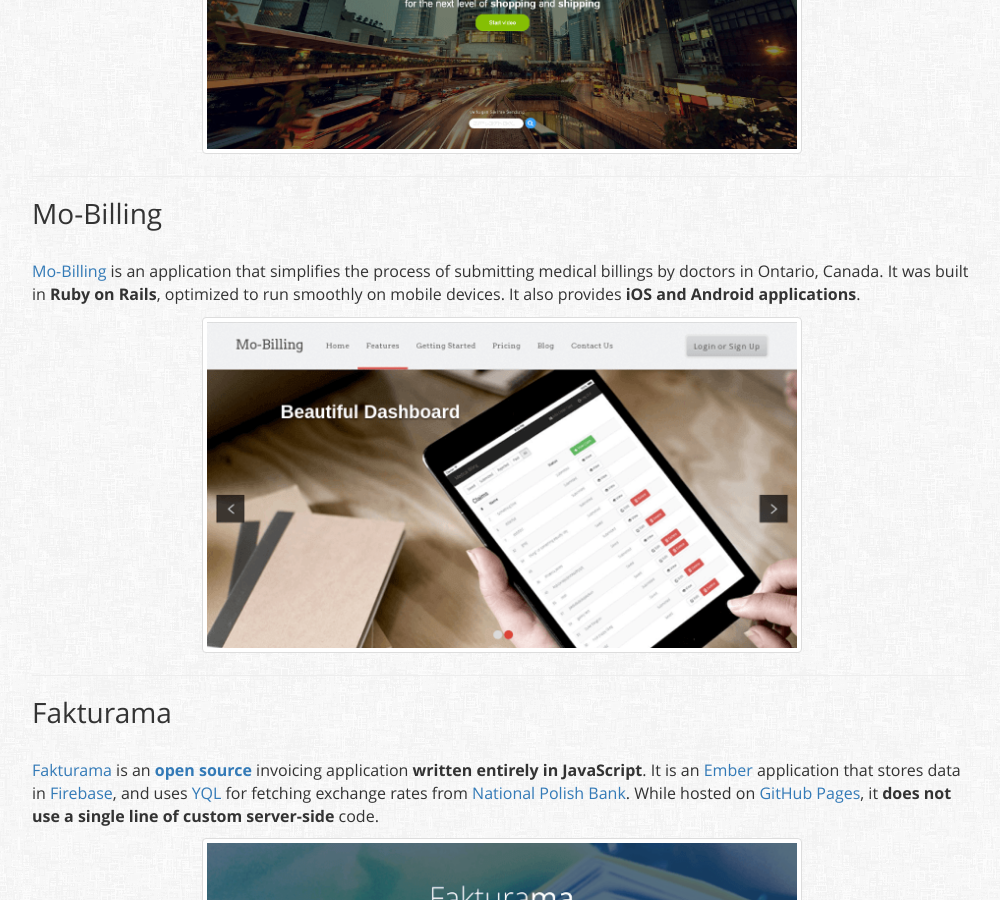
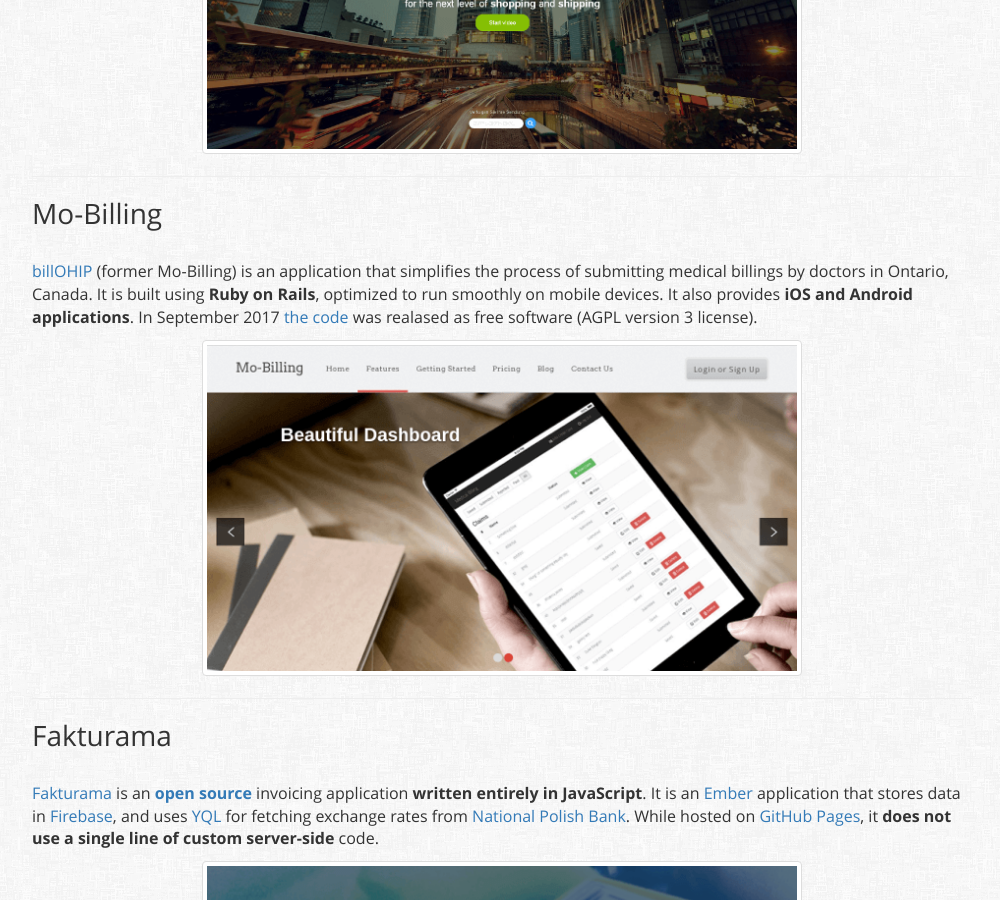
Before and after one commit to qoobaa/qoobaa.github.io, a Jekyll site: the page built from index.html, in a window 1280 px wide and 900 px high, scrolled down 2762 px. Shown: the whole window, without its empty margins (138-1138 px from the left). Built offline with Jekyll 4.4.1, drawn with Linux system fonts in a browser that asks for light colours.

Commit message:
added mo-billing foss

```diff
--- a/index.html
+++ b/index.html
@@ -91,7 +91,7 @@
 
       <h3>Mo-Billing</h3>
       <p>
-        <a href="http://mo-billing.com/">Mo-Billing</a> is an application that simplifies the process of submitting medical billings by doctors in Ontario, Canada. It was built in <strong>Ruby on Rails</strong>, optimized to run smoothly on mobile devices. It also provides <strong>iOS and Android applications</strong>.
+        <a href="https://billohip.ca/">billOHIP</a> (former Mo-Billing) is an application that simplifies the process of submitting medical billings by doctors in Ontario, Canada. It is built using <strong>Ruby on Rails</strong>, optimized to run smoothly on mobile devices. It also provides <strong>iOS and Android applications</strong>. In September 2017 <a href="https://github.com/bryanlarsen/mobilling">the code</a> was realased as free software (AGPL version 3 license).
       </p>
       <p class="text-center">
         <img alt="Mo-Billing" class="screenshot img-thumbnail" width="600" height="332" src="/i/projects/mobilling.png" />
```
